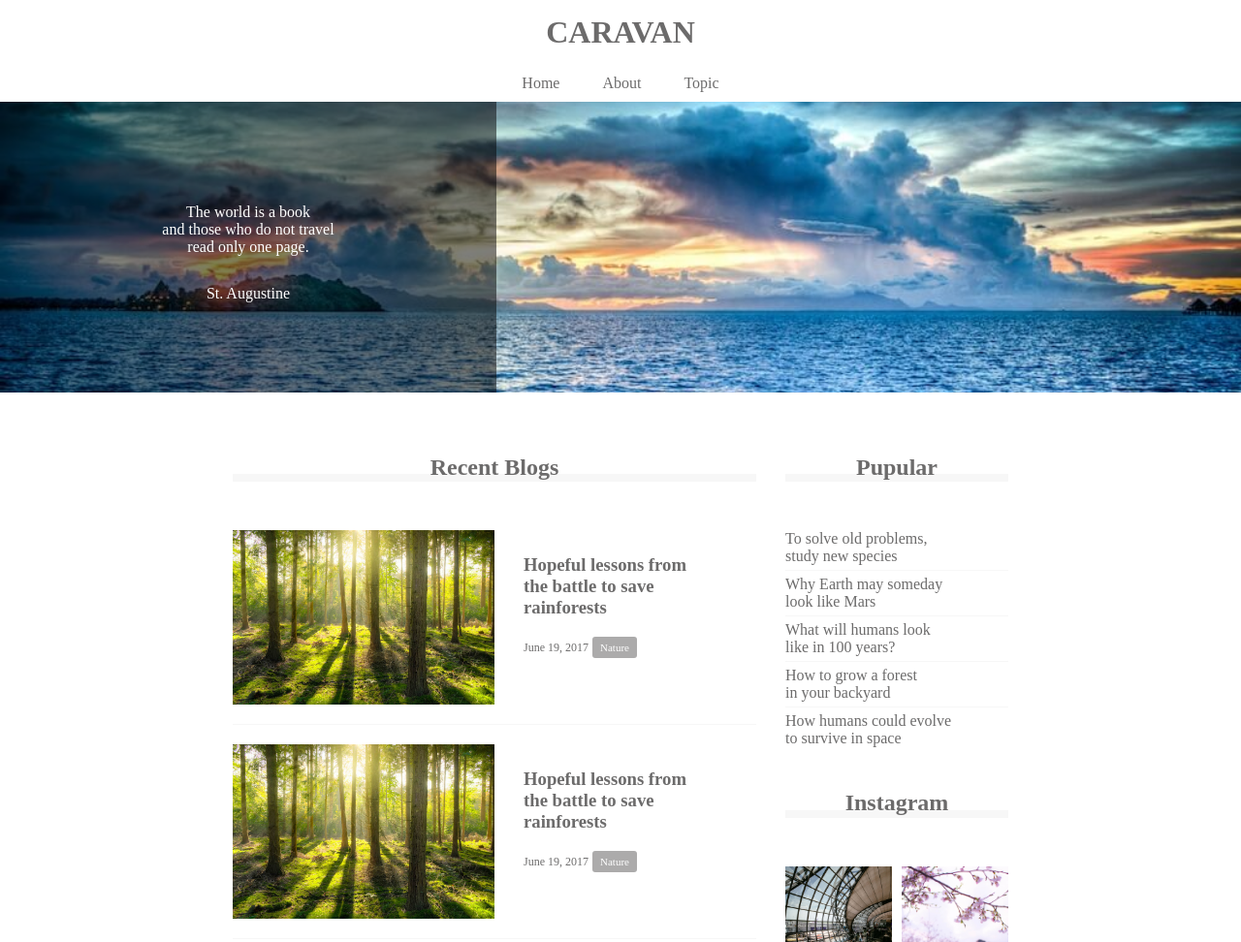
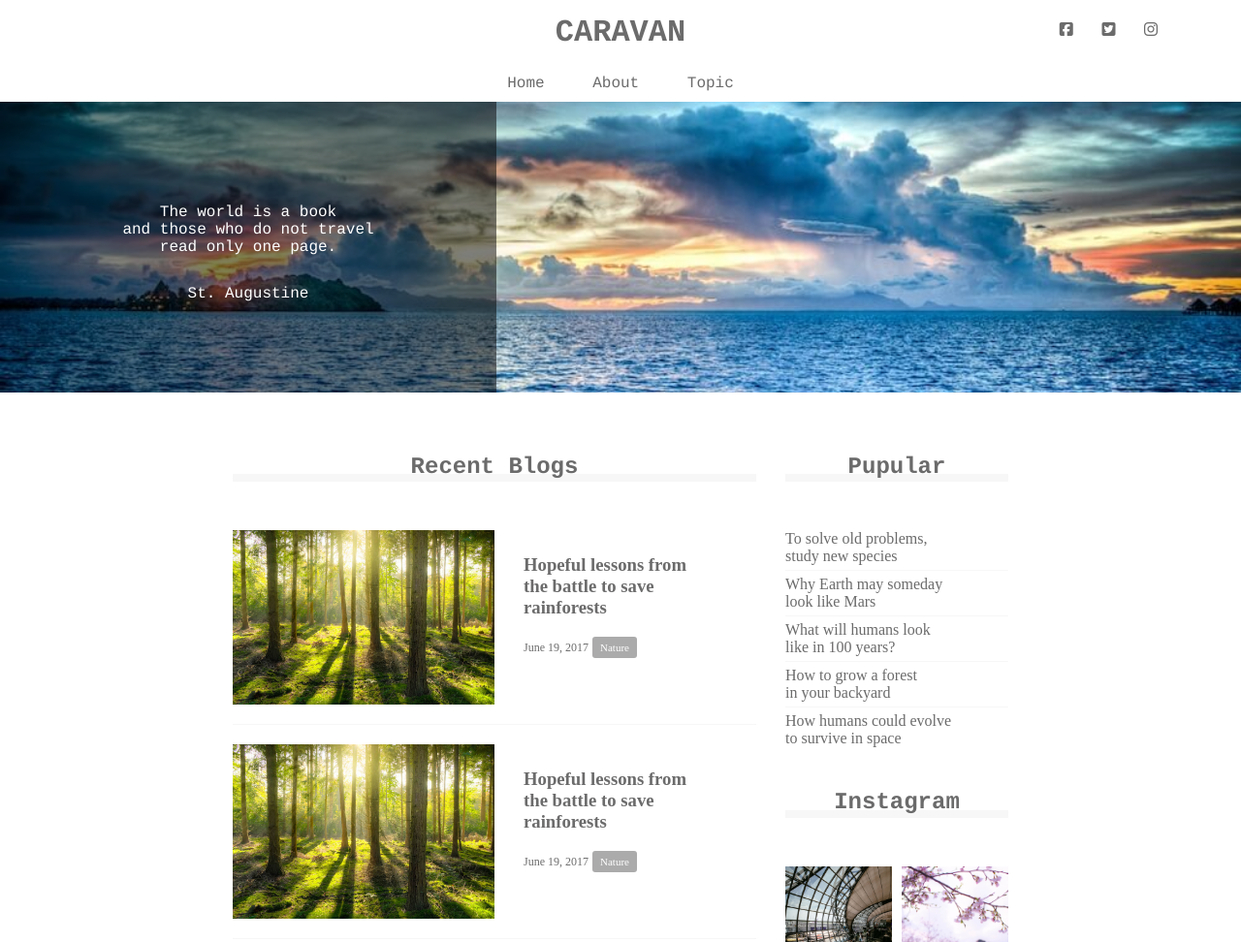
Before and after one commit to not1214/caravan2, a plain HTML site: page index.html in a window 1280 px wide. Shown: the top 972 px of the page at 97% size. Drawn offline with Linux system fonts and the light colour scheme.

Commit message:
Update social-icon font

```diff
--- a/index.html
+++ b/index.html
@@ -3,6 +3,7 @@
   <head>
     <meta charset="UTF-8"/>
     <title>CARAVAN</title>
+    <script src="https://kit.fontawesome.com/acf4a8face.js" crossorigin="anonymous"></script>
     <link rel="stylesheet" href="style.css"/>
   </head>
 
@@ -12,6 +13,12 @@
       <h1 class="heading">
         <a href="index.html">CARAVAN</a>
       </h1>
+      <div class="social">
+        <i class="fab fa-facebook-square"></i>
+        <i class="fab fa-twitter-square"></i>
+        <i class="fab fa-instagram"></i>
+      </div>
+
     </header>
 
     <nav>
--- a/style.css
+++ b/style.css
@@ -9,11 +9,27 @@ a {
   text-decoration: none;
 }
 
+header, nav, h2, .main-visual, footer {
+  font-family: Chalkduster, "Bradley Hand", Courier, "Segoe Print", sans-serif;
+}
+
 header {
   width: 90%;
   padding: 15px 0;
   margin: 0 auto;
   text-align: center;
+  position: relative;
+}
+
+.social i {
+  display: inline-block;
+  margin-left: 20px;
+}
+
+.social {
+  position: absolute;
+  top: 22px;
+  right: 22px;
 }
 
 header .heading {
```
